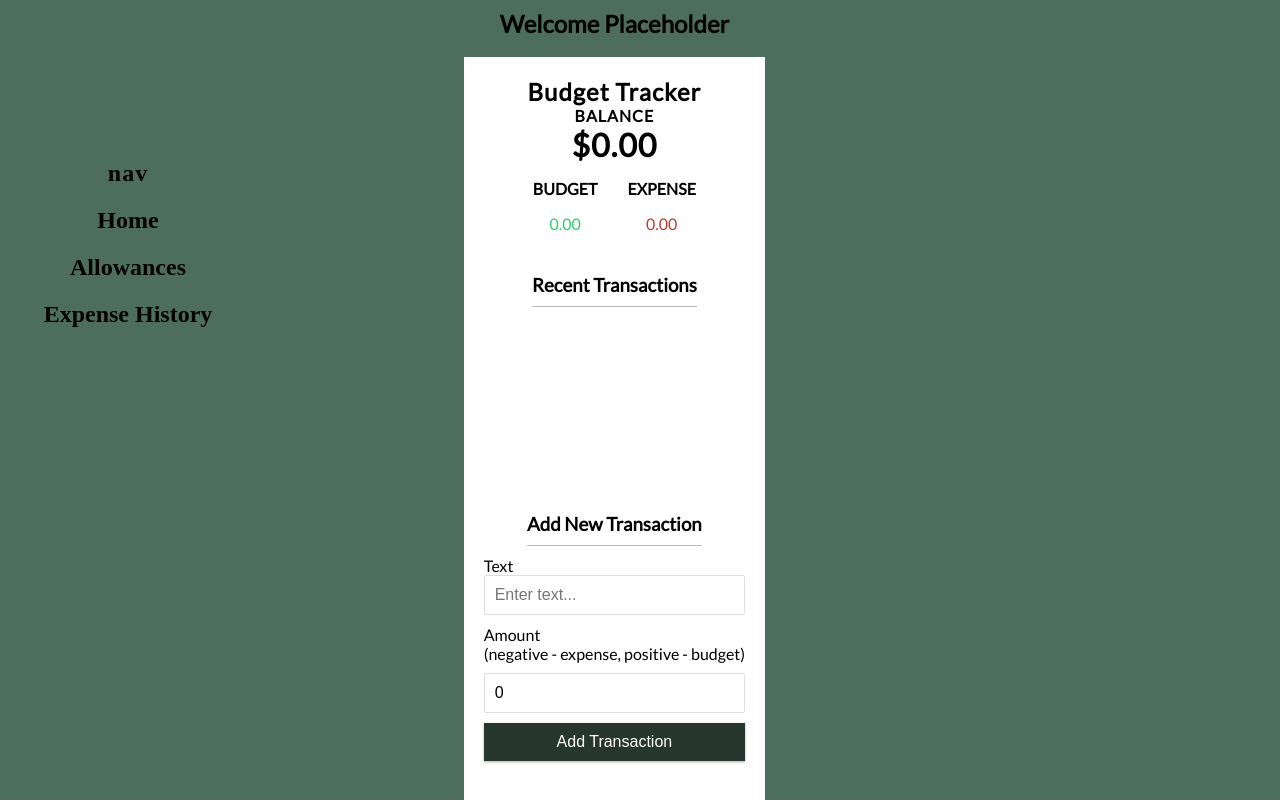
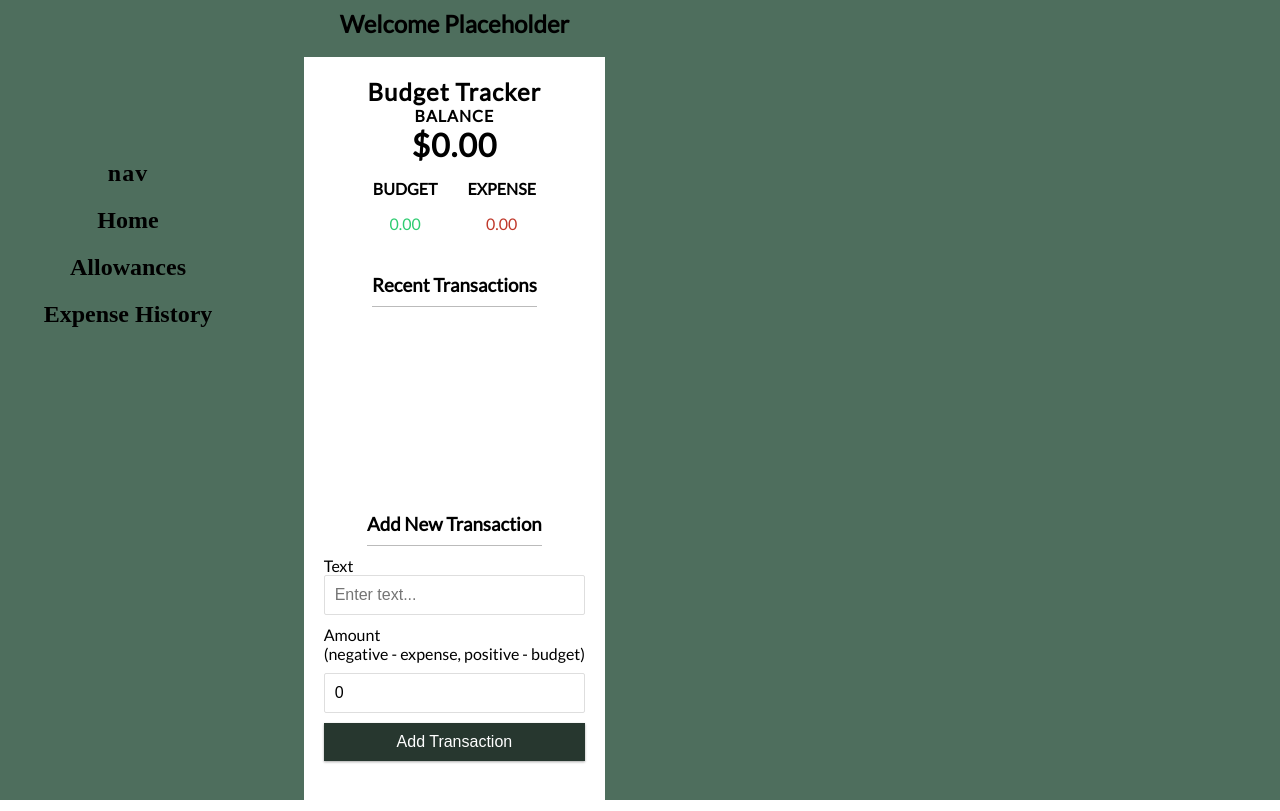
Before and after one commit to enukeWebDev/budget-tracker, a React (Create React App) app: page / in a window 1280 px wide. Built offline with nearby package versions, Linux system fonts and the light colour scheme.

Commit message:
moving main app left

```diff
--- a/src/App.css
+++ b/src/App.css
@@ -31,7 +31,7 @@ body {
   font-family: 'Lato', sans-serif;
 
   flex-direction: column;
-  padding-left: 30%;
+  padding-left: 5%;
   padding-right: 4%;
 
 }
```
